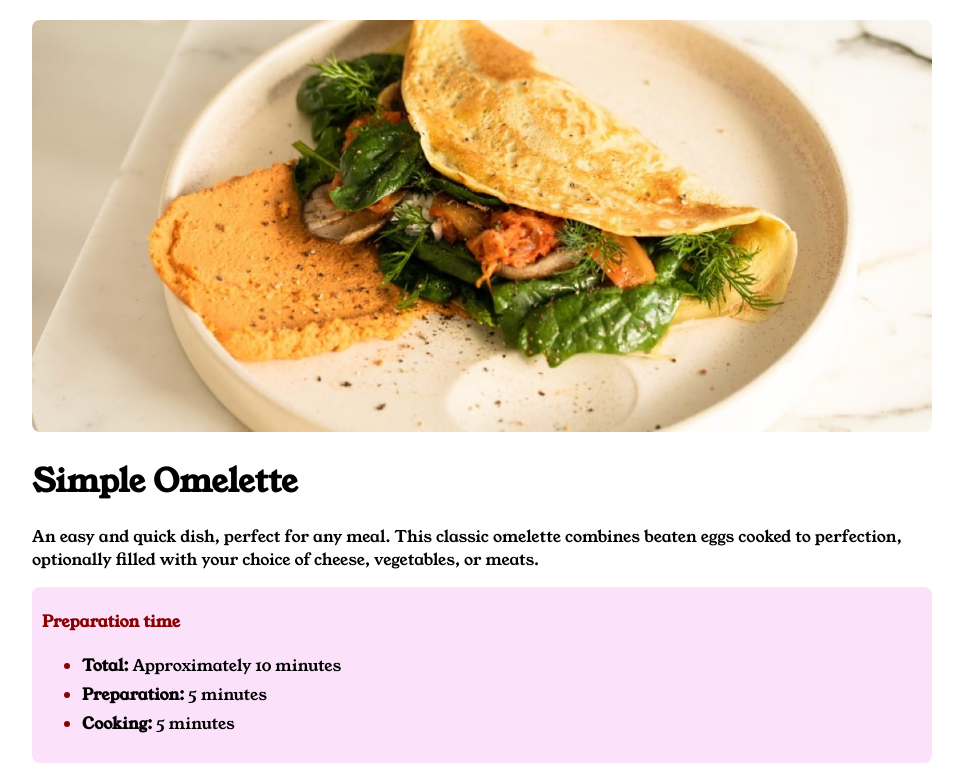
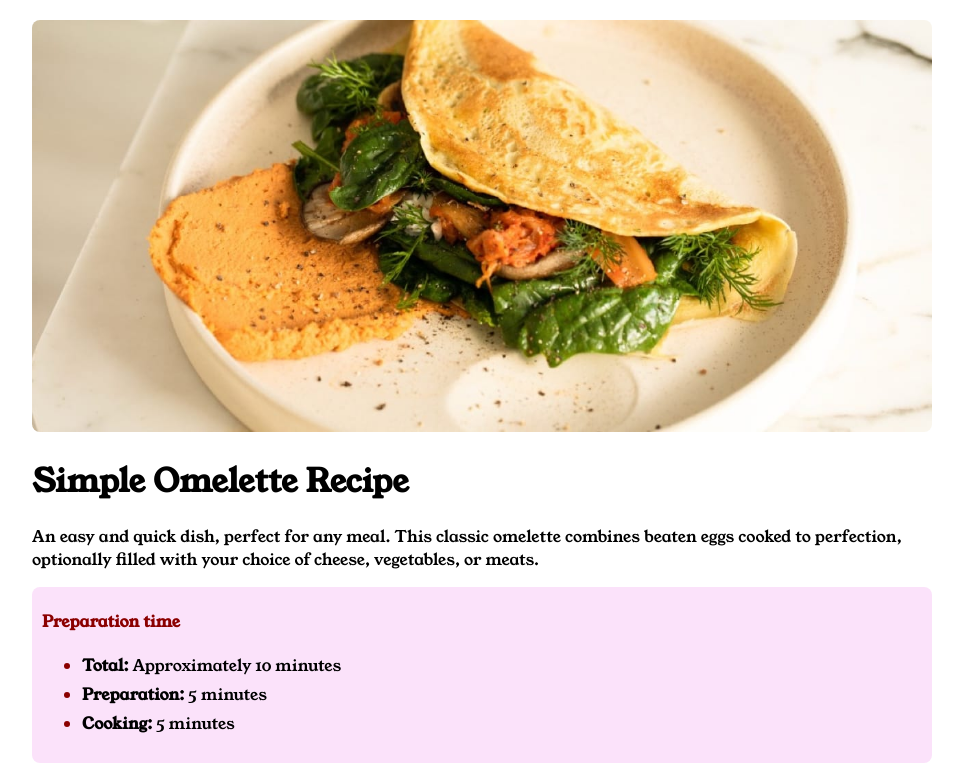
Before and after one commit to yaafavourite/Recipe-card, a plain HTML site: page index.html in a window 1280 px wide. Shown: the top 779 px of the page, without its empty margins (158-1121 px from the left). Drawn offline with Linux system fonts and the light colour scheme.

Commit message:
completed

```diff
--- a/index.html
+++ b/index.html
@@ -25,7 +25,7 @@
   <section class="banner">
   <img src="./assets/images/image-omelette.jpeg" alt="image-omelette">
 </section>
-  <h1>Simple Omelette</h1>
+  <h1>Simple Omelette Recipe</h1>
 
 <p>An easy and quick dish, perfect for any meal. This classic omelette combines beaten eggs cooked
   to perfection, optionally filled with your choice of cheese, vegetables, or meats.</p>
```
